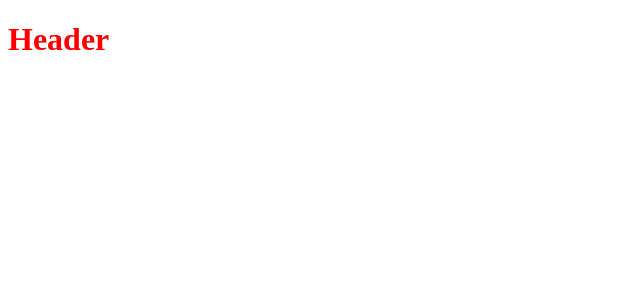
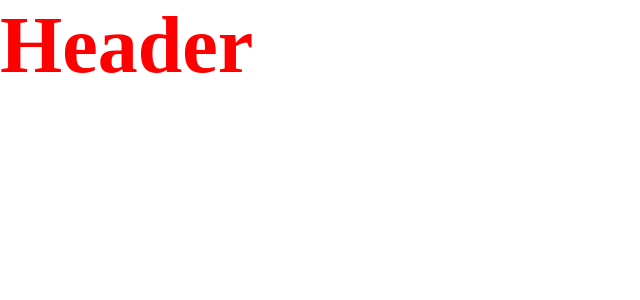
Before and after one commit to Dannicser/ULBI-TV-Advanced-Frontend, a React app: page / in a window 1280 px wide. Shown: the top 300 px of the page, without its empty margins (0-640 px from the left). Built offline with nearby package versions, Linux system fonts and the light colour scheme.

Commit message:
lesson #5 - add MiniCssExtractPlugin and configure css path!

```diff
--- /dev/null
+++ b/src/App/App.tsx
@@ -0,0 +1,11 @@
+import { Header } from "../components/Header/Header";
+
+import "../style/index.scss";
+
+export const App = () => {
+  return (
+    <div className="app">
+      <Header />
+    </div>
+  );
+};
--- a/src/components/App/App.tsx
+++ /dev/null
@@ -1,9 +0,0 @@
-import { Header } from "../Header/Header";
-
-export const App = () => {
-  return (
-    <>
-      <Header />
-    </>
-  );
-};
--- a/src/components/Header/Header.scss
+++ b/src/components/Header/Header.module.scss
@@ -1,3 +1,3 @@
-h1 {
+.hdr {
   color: red;
 }
--- a/src/components/Header/Header.tsx
+++ b/src/components/Header/Header.tsx
@@ -1,5 +1,5 @@
-import "./Header.scss";
+import classes from "./Header.module.scss";
 
 export const Header = () => {
-  return <h1>Header</h1>;
+  return <h1 className={classes.hdr}>Header</h1>;
 };
--- a/src/index.tsx
+++ b/src/index.tsx
@@ -1,5 +1,5 @@
 import { render } from "react-dom";
 
-import { App } from "./components/App/App";
+import { App } from "./App/App";
 
 render(<App />, document.getElementById("root"));
--- /dev/null
+++ b/src/style/index.scss
@@ -0,0 +1,9 @@
+* {
+  margin: 0;
+  padding: 0;
+  box-sizing: border-box;
+}
+
+.app {
+  font-size: 40px;
+}
```
Also changed, not shown: src/global.d.ts (added, +7 -0 lines), 3 other files (tests, documents, lock files or other folders).
